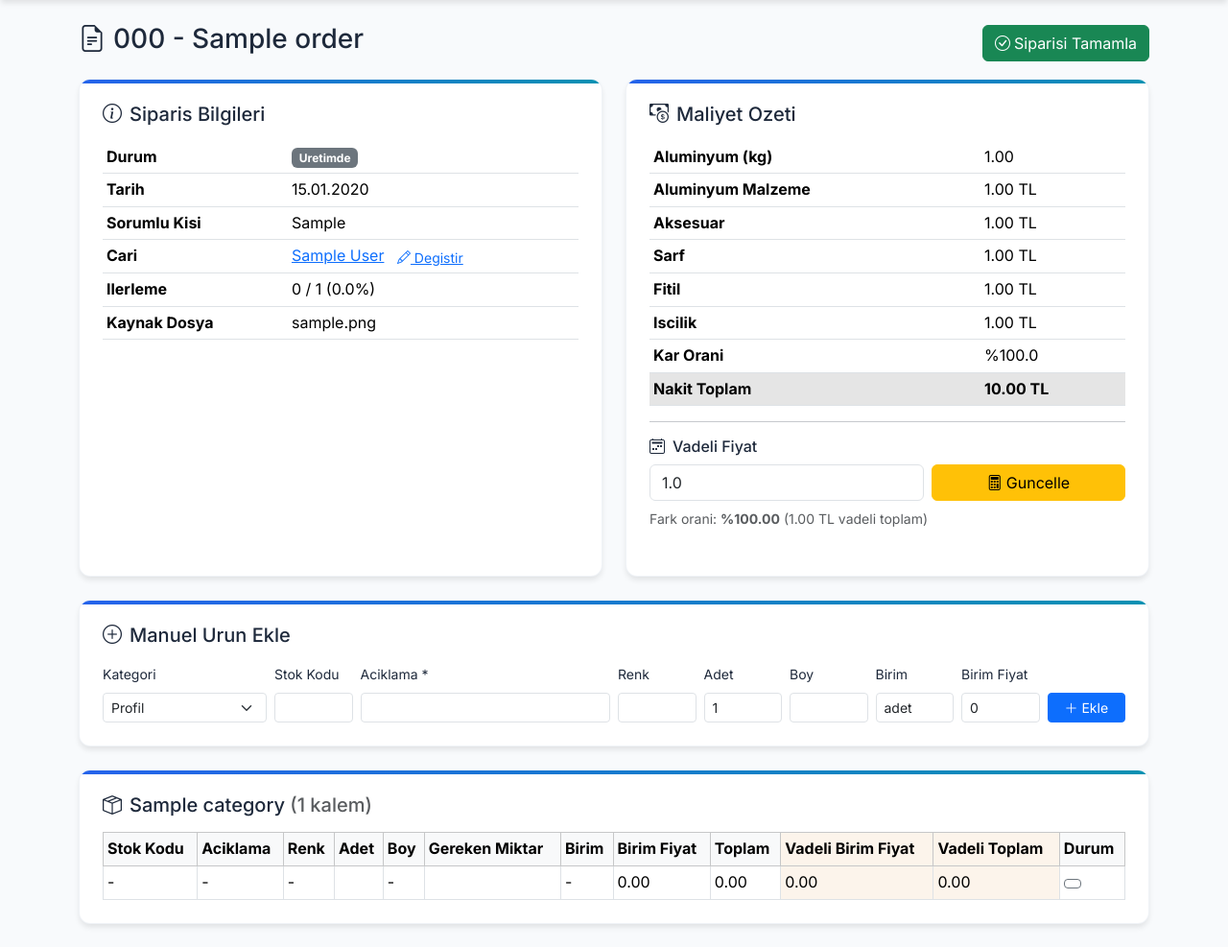
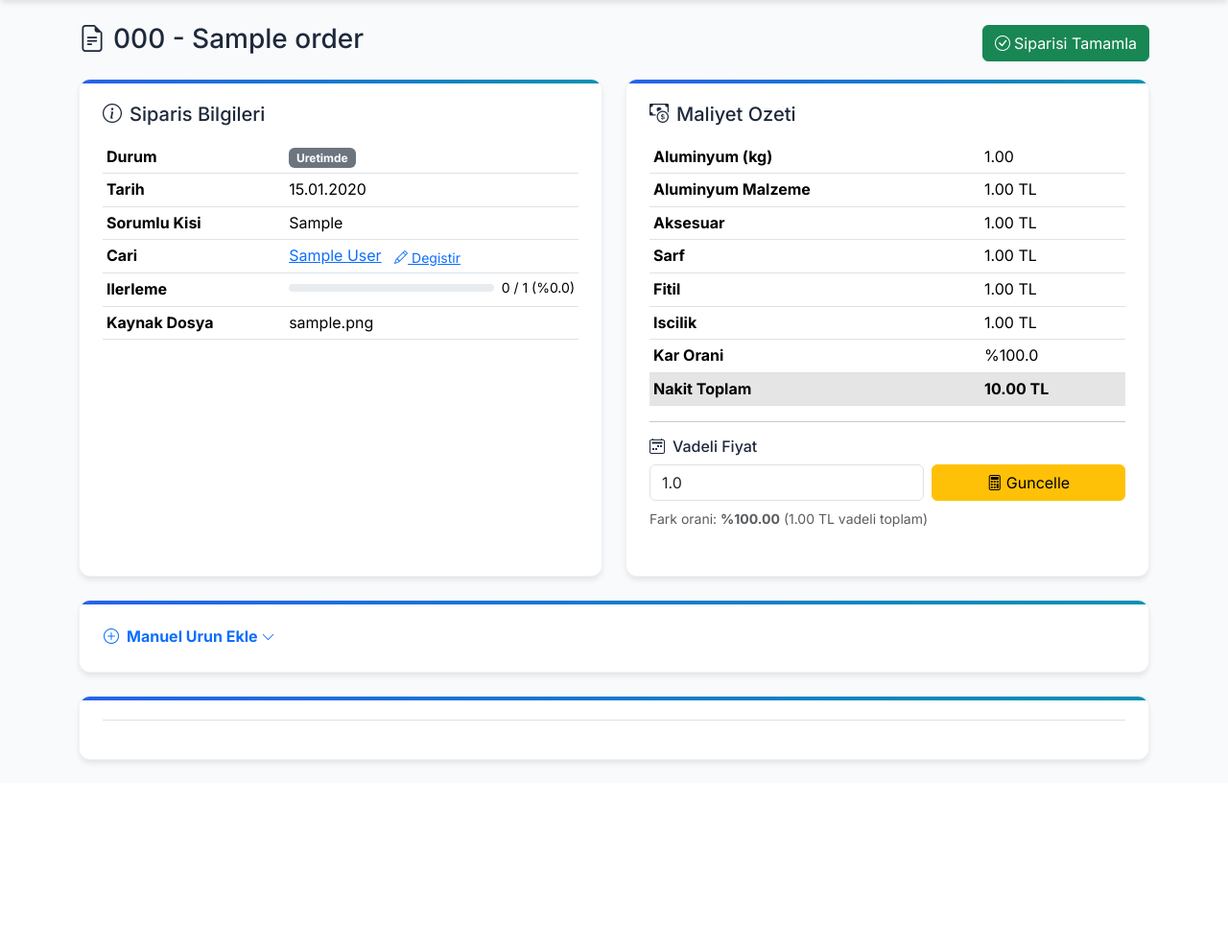
Before and after one commit to Sazy67/siparis-takip-otomasyon, a Flask app: template templates/order_detail.html in a window 1280 px wide. Shown: the part 66-1053 px from the top of the page at 96% size. After the commit the page ends 863 px from the top, so only its background shows below. Run offline with Flask 3, Linux system fonts and the light colour scheme; tables that the repository leaves empty hold one stand-in row (values such as "Sample post"); the template is opened without the code that fills it: values that come from a table or form of the project are taken from there, most other values are stand-ins (such as "Sample title", 1, 10 or a date in 2020); one stand-in notice (Sample message) is shown; some libraries are stand-ins or nearby versions.

Commit message:
Bos cam placeholder satirlarini filtrele, siparis detayini sekmeli yap
Cizim programindan gelen Excel'lerde cam blogu doldurulmadiginda
"Cam Yok, , 0,00" placeholder satiri geliyor; bu artik gercek kalem
olarak eklenmiyor.

Siparis detay sayfasinda 5 malzeme blogu art arda uzun tablolar yerine
sekmelere ayrildi, ilerleme gorsel progress bar ile gosteriliyor,
manuel urun ekleme formu varsayilan kapali.

```diff
--- a/routes/orders.py
+++ b/routes/orders.py
@@ -138,7 +138,7 @@ def detail(order_id):
         items_by_category.setdefault(item.category, []).append(item)
     all_customers = Customer.query.order_by(Customer.name.asc()).all()
     return render_template('order_detail.html', order=order, items_by_category=items_by_category,
-                            all_customers=all_customers)
+                            category_order=ItemCategory.ALL, all_customers=all_customers)
 
 
 @orders_bp.route('/order/<int:order_id>/complete', methods=['POST'])
--- a/templates/order_detail.html
+++ b/templates/order_detail.html
@@ -54,7 +54,19 @@
                         </div>
                     </td>
                 </tr>
-                <tr><th>Ilerleme</th><td>{{ order.produced_count }} / {{ order.item_count }} ({{ order.progress_percent }}%)</td></tr>
+                <tr>
+                    <th>Ilerleme</th>
+                    <td>
+                        <div class="d-flex align-items-center gap-2">
+                            <div class="progress flex-grow-1" style="height: 8px; min-width: 100px;">
+                                <div class="progress-bar bg-success" role="progressbar"
+                                     style="width: {{ order.progress_percent }}%;"
+                                     aria-valuenow="{{ order.progress_percent }}" aria-valuemin="0" aria-valuemax="100"></div>
+                            </div>
+                            <span class="small text-nowrap">{{ order.produced_count }} / {{ order.item_count }} (%{{ order.progress_percent }})</span>
+                        </div>
+                    </td>
+                </tr>
                 <tr><th>Kaynak Dosya</th><td>{{ order.source_filename or '-' }}</td></tr>
             </table>
         </div>
@@ -97,7 +109,12 @@
 </div>
 
 <div class="modern-card">
-    <h5 class="mb-3"><i class="bi bi-plus-circle me-2"></i>Manuel Urun Ekle</h5>
+    <h5 class="mb-0">
+        <button type="button" class="btn btn-link text-decoration-none p-0 fw-bold" data-bs-toggle="collapse" data-bs-target="#addItemForm">
+            <i class="bi bi-plus-circle me-2"></i>Manuel Urun Ekle <i class="bi bi-chevron-down small"></i>
+        </button>
+    </h5>
+    <div class="collapse mt-3" id="addItemForm">
     <form method="post" action="{{ url_for('orders.add_item', order_id=order.id) }}" class="row g-2 align-items-end">
         <div class="col-md-2">
             <label class="form-label small">Kategori</label>
@@ -140,10 +157,27 @@
         </div>
     </form>
     </div>
+</div>
 
-{% for category, items in items_by_category.items() %}
+{% if items_by_category %}
 <div class="modern-card">
-<h5 class="mb-3"><i class="bi bi-box-seam me-2"></i>{{ category }} <span class="text-muted">({{ items|length }} kalem)</span></h5>
+<ul class="nav nav-tabs" id="categoryTabs" role="tablist">
+    {% for category in category_order %}
+    {% if category in items_by_category %}
+    <li class="nav-item" role="presentation">
+        <button class="nav-link {{ 'active' if loop.first }}" id="tab-{{ loop.index }}-btn"
+                data-bs-toggle="tab" data-bs-target="#tab-{{ loop.index }}" type="button" role="tab">
+            {{ category }} <span class="badge rounded-pill bg-secondary ms-1">{{ items_by_category[category]|length }}</span>
+        </button>
+    </li>
+    {% endif %}
+    {% endfor %}
+</ul>
+<div class="tab-content pt-3">
+    {% for category in category_order %}
+    {% if category in items_by_category %}
+    {% set items = items_by_category[category] %}
+    <div class="tab-pane fade {{ 'show active' if loop.first }}" id="tab-{{ loop.index }}" role="tabpanel">
     <div class="table-responsive">
     <table class="table table-sm table-bordered mb-0">
         <thead class="table-light">
@@ -198,7 +232,11 @@
     </table>
     </div>
     </div>
+    {% endif %}
     {% endfor %}
+</div>
+</div>
+{% endif %}
 
 {% endblock %}
 {% block scripts %}
```
Also changed, not shown: excel_parser.py (+8 -0 lines). Lines whose indentation alone changed are shown as unchanged.
